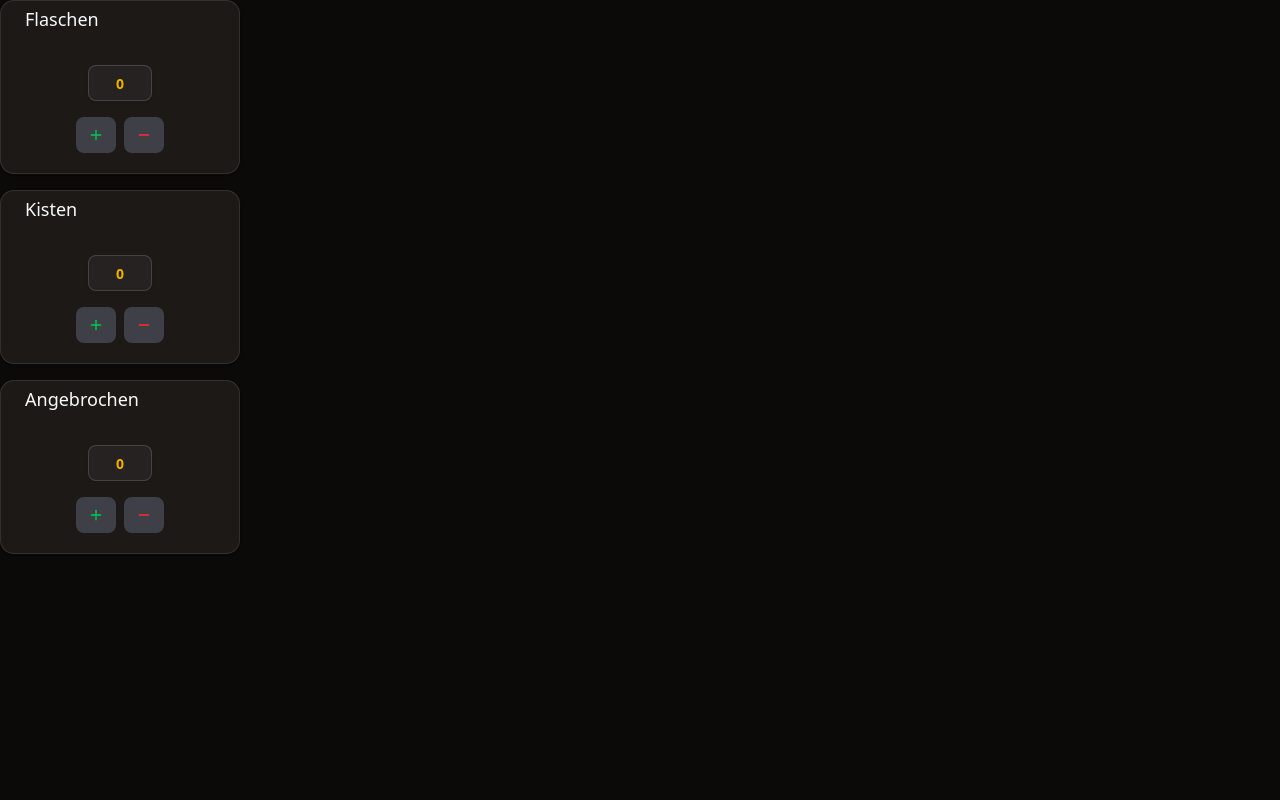
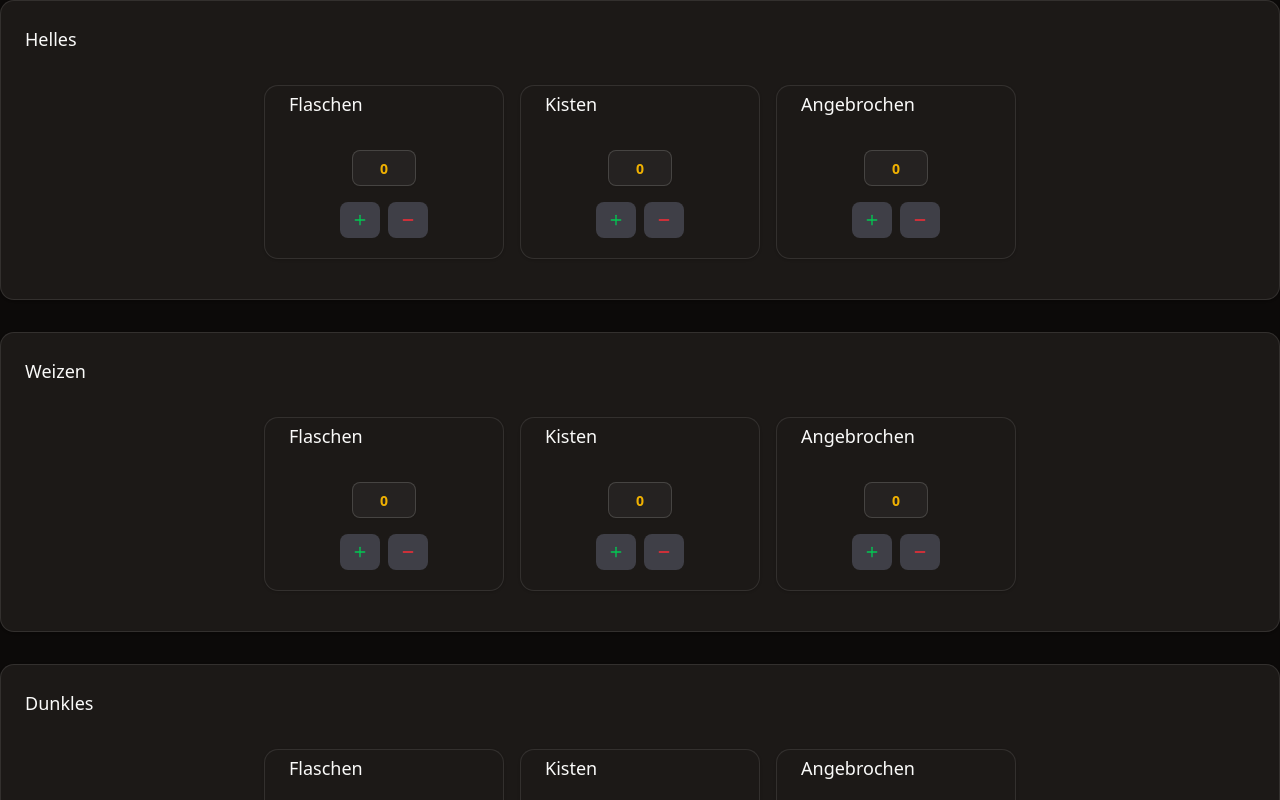
Before and after one commit to blackbyte9/bbdrinks, a Next.js app: page / in a window 1280 px wide. Shown: the top 800 px of the page. Built offline with nearby package versions, Linux system fonts and the light colour scheme.

Commit message:
Create some more design ideas

```diff
--- a/package.json
+++ b/package.json
@@ -18,7 +18,8 @@
     "next": "16.1.4",
     "react": "19.2.3",
     "react-dom": "19.2.3",
-    "tailwind-merge": "^3.4.0"
+    "tailwind-merge": "^3.4.0",
+    "zod": "^4.3.6"
   },
   "devDependencies": {
     "@tailwindcss/postcss": "^4",
--- a/src/app/page.tsx
+++ b/src/app/page.tsx
@@ -1,12 +1,13 @@
 
-import DataCard from "@/components/card/data";
+import ItemCard from "@/components/card/item";
 
 export default function Home() {
   return (
     <div>
-      <DataCard name="Flaschen" className="mb-4" />
-      <DataCard name="Kisten" className="mb-4" />
-      <DataCard name="Angebrochen" className="mb-4" />
+      <ItemCard name="Helles" className="mb-8" />
+      <ItemCard name="Weizen" className="mb-8" />
+      <ItemCard name="Dunkles" className="mb-8" />
+      <ItemCard name="Alkoholfrei" className="mb-8" />
     </div>
   );
 }
--- a/src/components/card/data/index.tsx
+++ b/src/components/card/data/index.tsx
@@ -5,15 +5,18 @@ import { Card, CardContent, CardHeader, CardTitle } from '@/components/ui/card';
 import DigitInput from '@/components/label/digit';
 import PlusButton from '@/components/button/plus';
 import MinusButton from '@/components/button/minus';
+import zod from 'zod';
 
 export interface DataProps {
     name: string;
     className?: string;
+    type: 'bottles' | 'cases' | 'opened';
 };
 
 export const DataCard: React.FC<DataProps> = ({
     name,
     className = '',
+    type,
 }) => {
     const [value, setValue] = useState(0);
     return (
@@ -26,19 +29,42 @@ export const DataCard: React.FC<DataProps> = ({
                     className={`${className}`}
                     value={String(value)}
                     onChange={(newValue) => {
-                        setValue(Number(newValue.target.value));
+                        const numValue = type === 'opened' ? parseFloat(newValue.target.value) : Number(newValue.target.value);
+                        if (type === 'opened') {
+                            const result = zod.number().min(0).max(1).safeParse(numValue);
+                            if (result.success) {
+                                setValue(Math.floor(numValue));
+                            }
+                        } else {
+                            setValue(numValue);
+                        }
+                        const result = zod.number().min(0).safeParse(numValue);
+                        if (!result.success) {
+                            setValue(0);
+                        }
                     }}
                 />
                 <div className={`gap-2 flex justify-center`}>
                     <PlusButton
                         className={`${className}`}
                         onClick={() => {
-                            setValue(value + 1);
+                            const newValue = type === 'opened' ? value + 0.1 : value + 1;
+                            if (type === 'opened' && newValue > 1) {
+                                setValue(1);
+                            } else {
+                                setValue(newValue);
+                            }
                         }} />
                     <MinusButton
                         className={`${className}`}
                         onClick={() => {
-                            setValue(value - 1);
+                            const newValue = type === 'opened' ? value - 0.1 : value - 1;
+                            const result = zod.number().min(0).safeParse(newValue);
+                            if (!result.success) {
+                                setValue(0);
+                            } else {
+                                setValue(newValue);
+                            }
                         }} />
                 </div>
             </CardContent>
--- /dev/null
+++ b/src/components/card/item/index.tsx
@@ -0,0 +1,28 @@
+
+import { Card, CardContent, CardHeader, CardTitle } from '@/components/ui/card';
+import DataCard from '../data';
+
+export interface ItemProps {
+    name: string;
+    className?: string;
+};
+
+export const ItemCard: React.FC<ItemProps> = ({
+    name,
+    className = '',
+}) => {
+    return (
+        <Card className={`data-card ${className} `} >
+            <CardHeader>
+                <CardTitle className={`text-lg font-thin`}>{name}</CardTitle>
+            </CardHeader>
+            <CardContent className={`flex gap-4 justify-center`}>
+                <DataCard name="Flaschen" className="mb-4" type='bottles' />
+                <DataCard name="Kisten" className="mb-4" type='cases' />
+                <DataCard name="Angebrochen" className="mb-4" type='opened' />
+            </CardContent>
+        </Card>
+    );
+};
+
+export default ItemCard;
```
Also changed, not shown: 1 other file (tests, documents, lock files or other folders).
